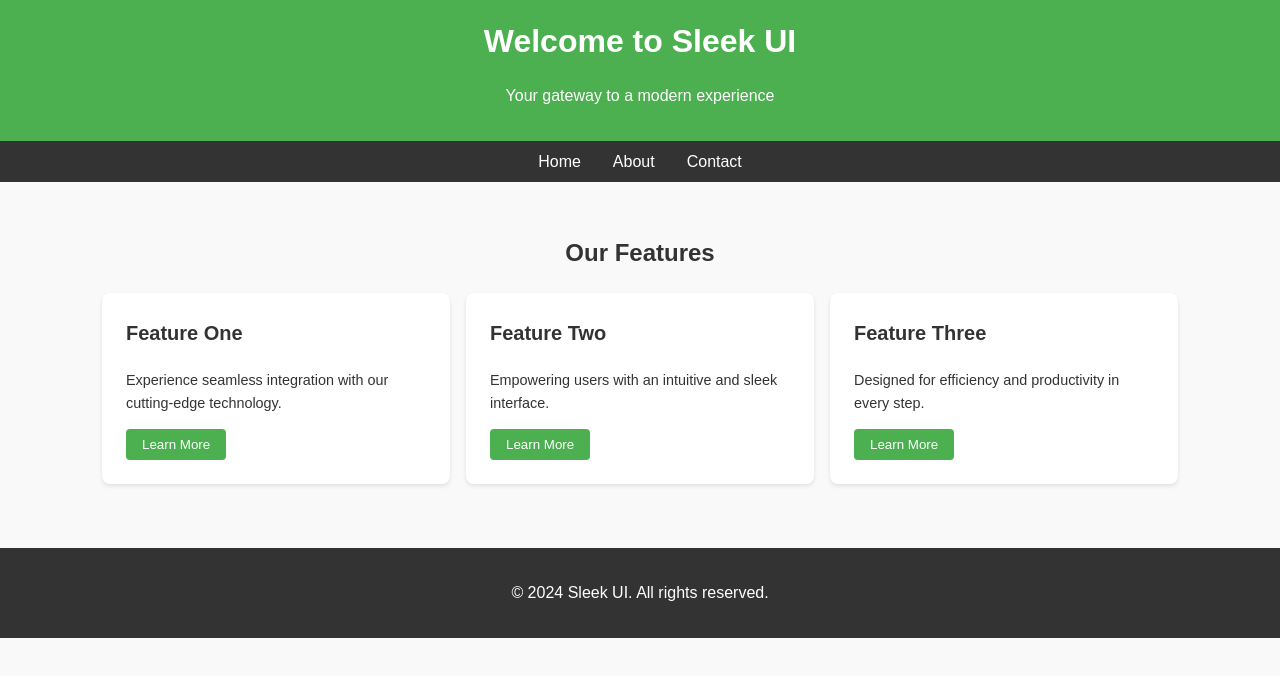
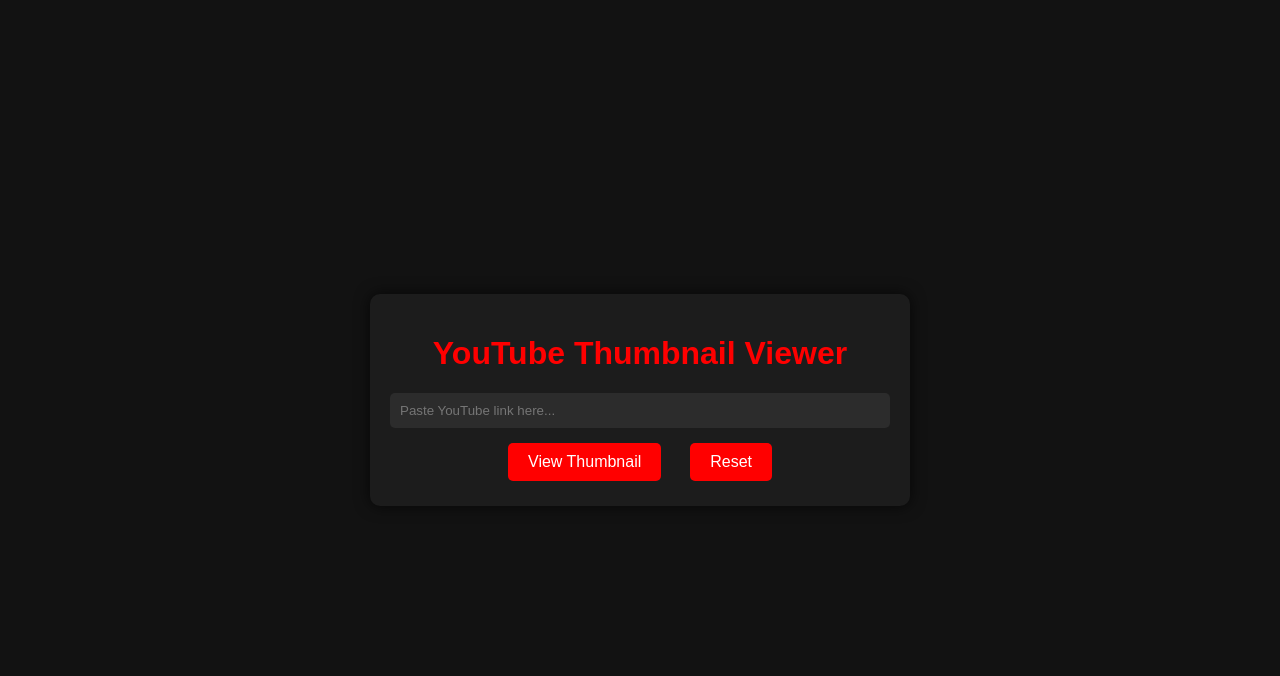
Before and after one commit to gokuthug1/ytv, a plain HTML site: page index.html in a window 1280 px wide. Drawn offline with Linux system fonts and the light colour scheme.

Commit message:
index.html

```diff
--- a/index.html
+++ b/index.html
@@ -3,143 +3,136 @@
 <head>
     <meta charset="UTF-8">
     <meta name="viewport" content="width=device-width, initial-scale=1.0">
-  <title>Sleek Consumer Page</title>
+    <title>YouTube Thumbnail Viewer</title>
     <style>
-    /* Base styles */
+        /* Basic Styles */
         body {
-      font-family: 'Arial', sans-serif;
+            font-family: Arial, sans-serif;
+            background-color: #121212;
+            color: #ffffff;
+            display: flex;
+            justify-content: center;
+            align-items: center;
+            height: 100vh;
             margin: 0;
             padding: 0;
-      color: #333;
-      background-color: #f9f9f9;
-      line-height: 1.6;
         }
-
-    /* Header section */
-    header {
-      background: #4CAF50;
-      color: white;
-      padding: 1rem 2rem;
+        .container {
             text-align: center;
+            background-color: #1c1c1c;
+            padding: 20px;
+            border-radius: 10px;
+            box-shadow: 0 0 15px rgba(0, 0, 0, 0.7);
+            width: 80%;
+            max-width: 500px;
         }
-
-    header h1 {
-      margin: 0;
-      font-size: 2rem;
+        h1 {
+            color: #FF0000;
+            user-select: none; /* Prevent text highlight */
         }
-
-    /* Navigation bar */
-    nav {
-      background: #333;
-      color: white;
-      display: flex;
-      justify-content: center;
-      padding: 0.5rem;
-    }
-
-    nav a {
-      color: white;
-      text-decoration: none;
-      margin: 0 1rem;
-      font-size: 1rem;
-    }
-
-    nav a:hover {
-      text-decoration: underline;
-    }
-
-    /* Main section */
-    main {
-      padding: 2rem;
-      text-align: center;
-    }
-
-    .card-container {
-      display: flex;
-      flex-wrap: wrap;
-      gap: 1rem;
-      justify-content: center;
-    }
-
-    .card {
-      background: white;
-      border-radius: 8px;
-      box-shadow: 0 2px 4px rgba(0, 0, 0, 0.1);
-      max-width: 300px;
-      text-align: left;
-      padding: 1.5rem;
-      transition: transform 0.2s ease, box-shadow 0.2s ease;
-    }
-
-    .card:hover {
-      transform: translateY(-5px);
-      box-shadow: 0 4px 8px rgba(0, 0, 0, 0.15);
-    }
-
-    .card h3 {
-      margin-top: 0;
-      font-size: 1.25rem;
-    }
-
-    .card p {
-      font-size: 0.9rem;
-    }
-
-    .card button {
-      background: #4CAF50;
+        input[type="text"] {
+            width: calc(100% - 20px);
+            padding: 10px;
+            border-radius: 5px;
+            margin-bottom: 10px;
+            background-color: #2c2c2c;
             color: white;
             border: none;
-      padding: 0.5rem 1rem;
-      border-radius: 4px;
+            user-select: none; /* Prevent placeholder text highlight */
+        }
+        input::placeholder {
+            user-select: none; /* Prevent highlighting of placeholder */
+        }
+        button {
+            background-color: #FF0000;
+            padding: 10px 20px;
+            border-radius: 5px;
+            font-size: 16px;
             cursor: pointer;
+            border: none;
+            color: white;
+            margin: 5px;
+            user-select: none; /* Prevent button text highlight */
         }
-
-    .card button:hover {
-      background: #45a049;
+        button:hover { background-color: #CC0000; }
+        .button-space {
+            user-select: none; /* Prevent space highlight */
+            display: inline-block;
+            width: 10px; /* Space between buttons */
         }
-
-    /* Footer */
-    footer {
-      background: #333;
-      color: white;
-      text-align: center;
-      padding: 1rem;
-      margin-top: 2rem;
+        img {
+            margin-top: 20px;
+            max-width: 100%;
+            border-radius: 10px;
+            display: none;
+            user-drag: none; /* Prevent dragging the image */
+            -webkit-user-drag: none; /* For Safari */
+        }
+        .loading {
+            display: none;
+            color: #ff0000;
+            font-style: italic;
+            margin-top: 10px;
         }
     </style>
 </head>
 <body>
-  <header>
-    <h1>Welcome to Sleek UI</h1>
-    <p>Your gateway to a modern experience</p>
-  </header>
-  <nav>
-    <a href="#home">Home</a>
-    <a href="#about">About</a>
-    <a href="#contact">Contact</a>
-  </nav>
-  <main>
-    <h2>Our Features</h2>
-    <div class="card-container">
-      <div class="card">
-        <h3>Feature One</h3>
-        <p>Experience seamless integration with our cutting-edge technology.</p>
-        <button>Learn More</button>
+
+<div class="container">
+    <h1>YouTube Thumbnail Viewer</h1>
+    <input type="text" id="youtubeUrl" placeholder="Paste YouTube link here..." aria-label="Enter YouTube URL">
+    <button onclick="fetchThumbnail()">View Thumbnail</button>
+    <span class="button-space"></span> <!-- Space between buttons -->
+    <button onclick="resetThumbnail()">Reset</button>
+    <div id="loadingMessage" class="loading">Loading thumbnail...</div>
+    <img id="thumbnailImage" alt="YouTube Thumbnail" draggable="false"> <!-- Prevent image from being dragged -->
 </div>
-      <div class="card">
-        <h3>Feature Two</h3>
-        <p>Empowering users with an intuitive and sleek interface.</p>
-        <button>Learn More</button>
-      </div>
-      <div class="card">
-        <h3>Feature Three</h3>
-        <p>Designed for efficiency and productivity in every step.</p>
-        <button>Learn More</button>
-      </div>
-    </div>
-  </main>
-  <footer>
-    <p>&copy; 2024 Sleek UI. All rights reserved.</p>
-  </footer>
+
+<script>
+    function extractVideoId(url) {
+        const videoIdMatch = url.match(/(?:https?:\/\/)?(?:www\.)?(?:youtube\.com\/(?:watch\?v=|shorts\/)|youtu\.be\/)([^&?]+)/);
+        return videoIdMatch ? videoIdMatch[1] : null;
+    }
+
+    function fetchThumbnail() {
+        const url = document.getElementById('youtubeUrl').value;
+        const videoId = extractVideoId(url);
+        const loadingMessage = document.getElementById('loadingMessage');
+        const thumbnailImage = document.getElementById('thumbnailImage');
+
+        if (videoId) {
+            loadingMessage.style.display = 'block'; // Show loading message
+            thumbnailImage.style.display = 'none'; // Hide image initially
+
+            // Set the max resolution URL
+            let thumbnailUrl = `https://i.ytimg.com/vi/${videoId}/maxresdefault.jpg`;
+
+            // Check if image loads successfully
+            thumbnailImage.onload = function () {
+                loadingMessage.style.display = 'none';
+                thumbnailImage.style.display = 'block';
+            };
+
+            // Error handling for when the max resolution image isn’t available
+            thumbnailImage.onerror = function () {
+                thumbnailUrl = `https://i.ytimg.com/vi/${videoId}/hqdefault.jpg`; // fallback to HQ
+                thumbnailImage.src = thumbnailUrl;
+                loadingMessage.style.display = 'none';
+            };
+
+            // Set the image source to trigger load or error events
+            thumbnailImage.src = thumbnailUrl;
+        } else {
+            alert("Please enter a valid YouTube URL.");
+        }
+    }
+
+    function resetThumbnail() {
+        document.getElementById('youtubeUrl').value = '';
+        document.getElementById('thumbnailImage').style.display = 'none';
+        document.getElementById('loadingMessage').style.display = 'none';
+    }
+</script>
+
 </body>
 </html>
```
Lines whose indentation alone changed are shown as unchanged.
